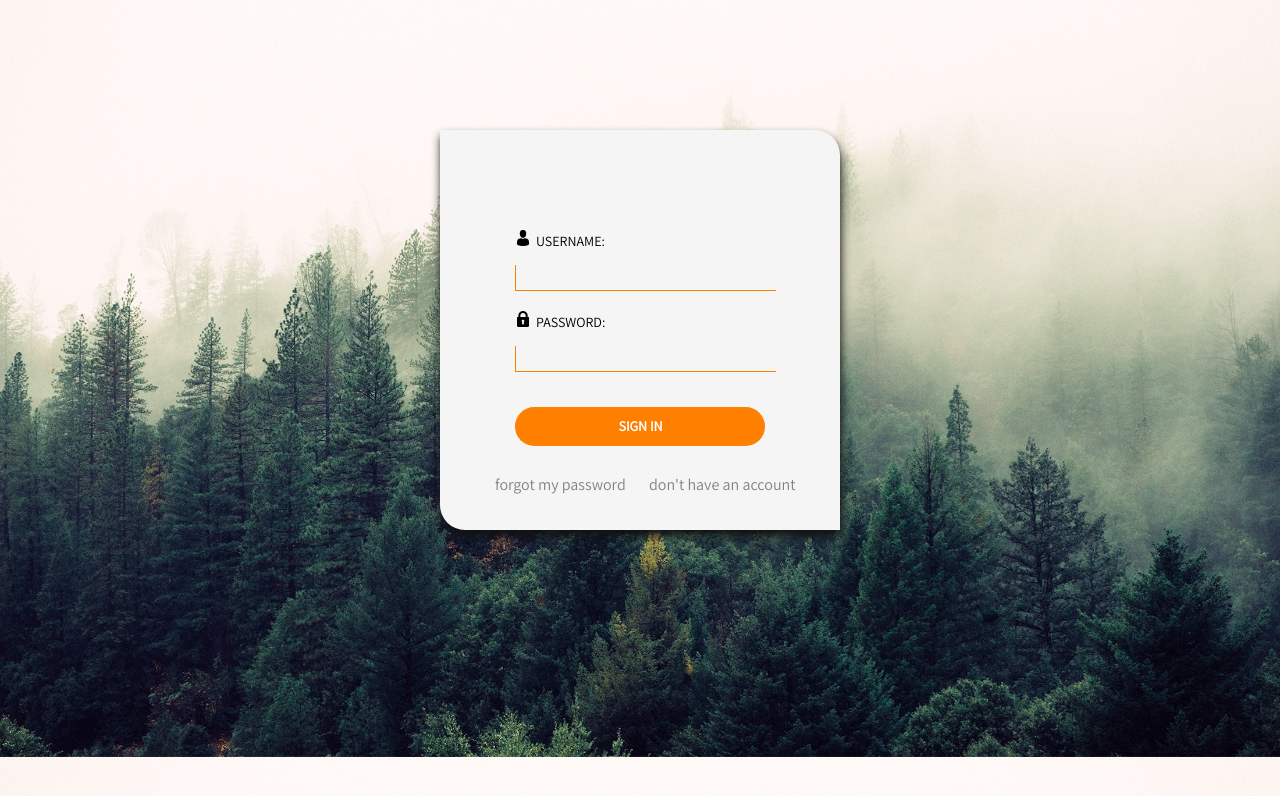
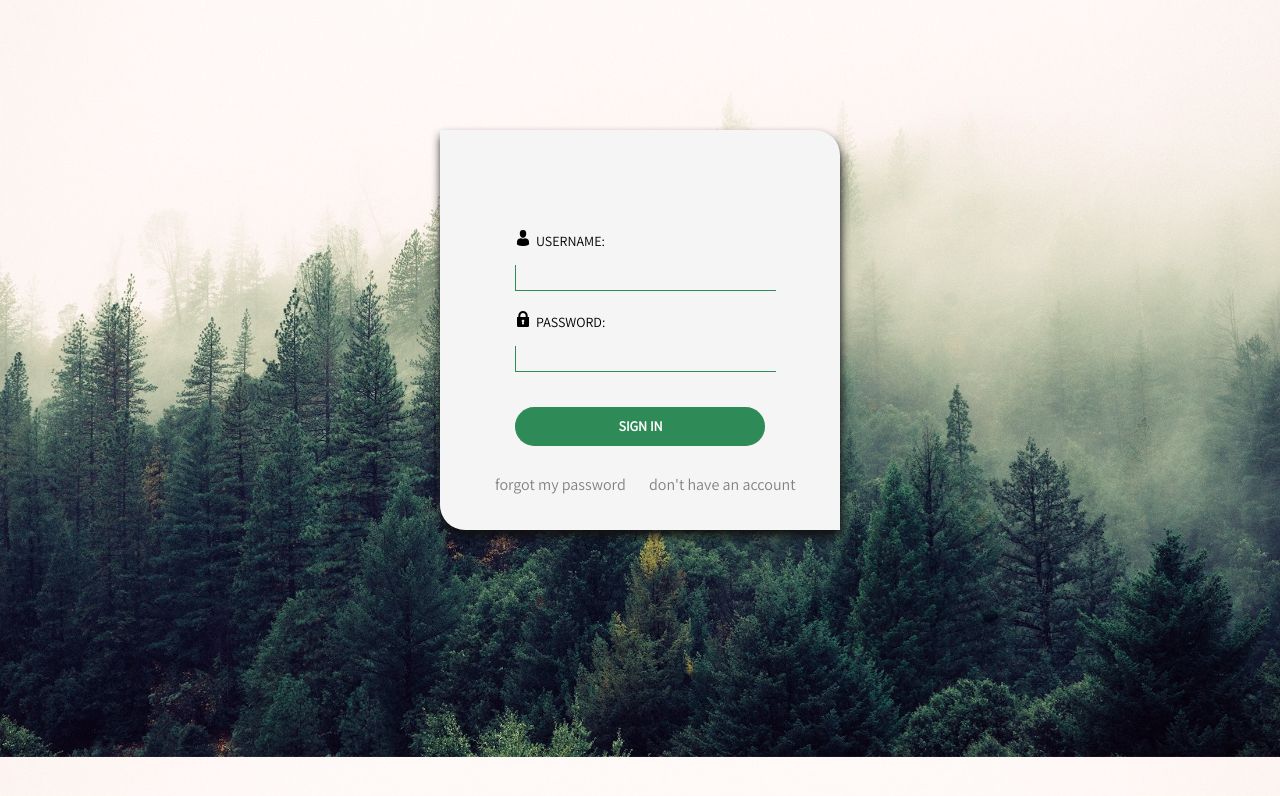
Before and after one commit to MickaelAraujs/login-form, a plain HTML site: page index.html in a window 1280 px wide. Drawn offline with Linux system fonts and the light colour scheme.

Commit message:
changing the color of the inputs and button

```diff
--- a/css/style.css
+++ b/css/style.css
@@ -33,15 +33,15 @@ input {
     padding: 5px;
     width: 250px;
     border: none;
-    border-left: 1px solid #FF7F00;
-    border-bottom: 1px solid #FF7F00;
+    border-left: 1px solid #2E8B57;
+    border-bottom: 1px solid #2E8B57;
     margin: 15px 20px 20px 20px;
     background-color: #F5F5F5;
 }
 
 #btn {
     margin-top: 15px;
-    background-color:#FF7F00;
+    background-color: #2E8B57;
     color: white;
     font-size: 14px;
     font-weight: bold;
```
